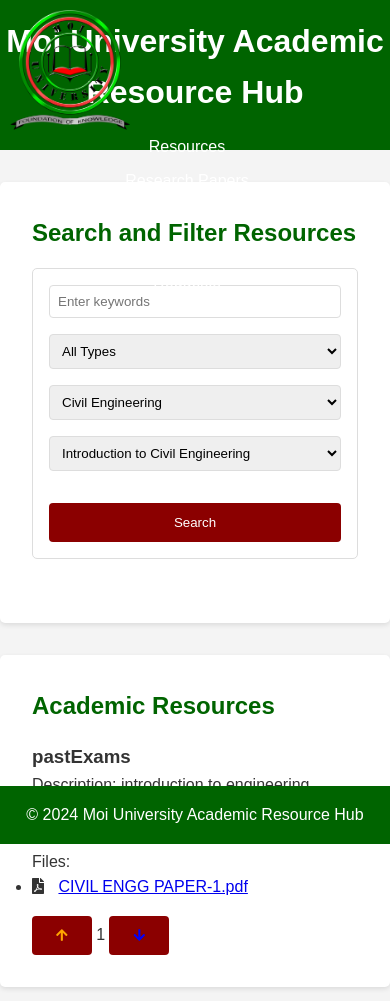
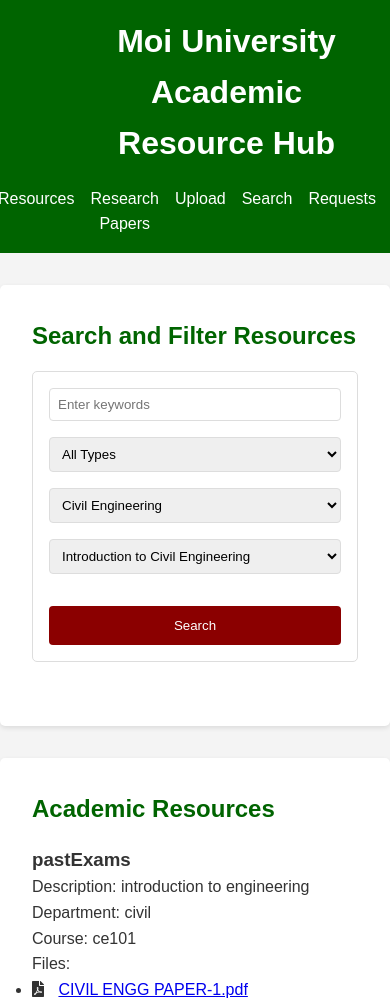
Before and after one commit to toel-kamanda34/Academic-resource-hub, a website built with Parcel: page index.html in a window 390 px wide. Shown: the top 1001 px of the page. Built offline with nearby package versions, Linux system fonts and the light colour scheme; data requests are answered from the project's data file.

Commit message:
changes on navigation bar, the input fields and the footer. also made the web more responsive to smaller gadgets

```diff
--- a/css/style.css
+++ b/css/style.css
@@ -4,7 +4,9 @@
     background-color: #f0f0f0;
     padding: 10px;
     text-align: center;
+
   }
+
 
   header img {
     position: absolute;
@@ -13,6 +15,7 @@
     margin: 0;
     width: 120px;
     height: 120px;
+
   }
 :root {
     --primary-color: #006400;
@@ -72,8 +75,11 @@
 }
 
 nav ul li a:hover {
-    color: var(--gold-color);
+    border-bottom: #ddd solid 2px;
+    color: #FFD700;
 }
+
+
 
 main {
     padding: 2rem 0;
@@ -199,7 +205,7 @@
     color: var(--secondary-color);
     text-align: center;
     padding: 1rem;
-    position: fixed;
+    position: relative;
     width: 100%;
     bottom: 0;
 }
@@ -230,14 +236,19 @@
 }
 
 /* Responsive Design */
-@media (max-width: 768px) {
+@media (max-width: 800px) {
     nav ul {
         display: flex;
-        flex-direction: column;
+        flex-direction: row;
+        justify-content: center;
+        box-sizing: border-box;
+
     }
-
-    nav ul li {
-        margin-bottom: 0.5rem;
+    header div{
+        margin-left: 20%;
+    }
+    header{
+        height: fit-content;
     }
 
     .grid-view {
@@ -250,6 +261,16 @@
         width: 100%;
     }
 }
+@media (max-width: 550px){
+    header img{
+        display: none;
+    }
+    header h1{
+        display: flex;
+        justify-content: center;
+        margin-right: 15px;
+    }
+}
 .success {
     color: green;
 }
--- a/index.html
+++ b/index.html
@@ -17,7 +17,10 @@
     <!-- Header and Navigation -->
     <header>
         <img src="logo.png" alt="Moi University Logo" width="50" height="50"> <!-- Add logo to top-left corner -->
+            <div>
         <h1>Moi University Academic Resource Hub</h1>
+
+            </div>
         <nav>
             <ul>
                 <li><a href="#resources">Resources</a></li>
@@ -34,7 +37,7 @@
 <section id="search">
     <h2>Search and Filter Resources</h2>
     <form id="searchForm">
-      <input type="text" id="searchQuery" name="searchQuery" placeholder="Enter keywords">
+      <input type="text" id="searchQuery" name="searchQuery" placeholder="Enter keywords" required>
       <select id="filterType" name="filterType">
         <option value="all">All Types</option>
         <option value="student">Student Resources</option>
```
